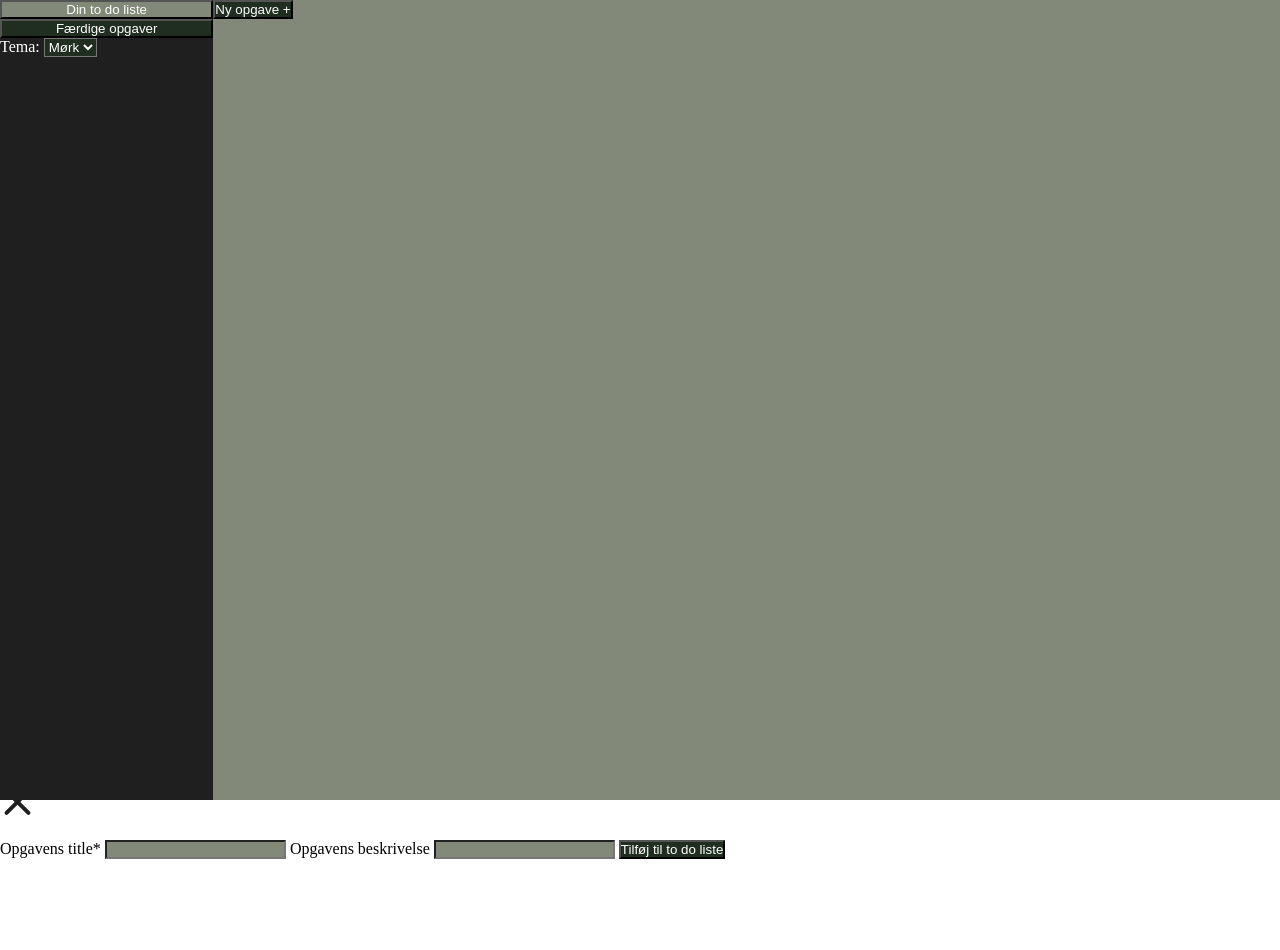
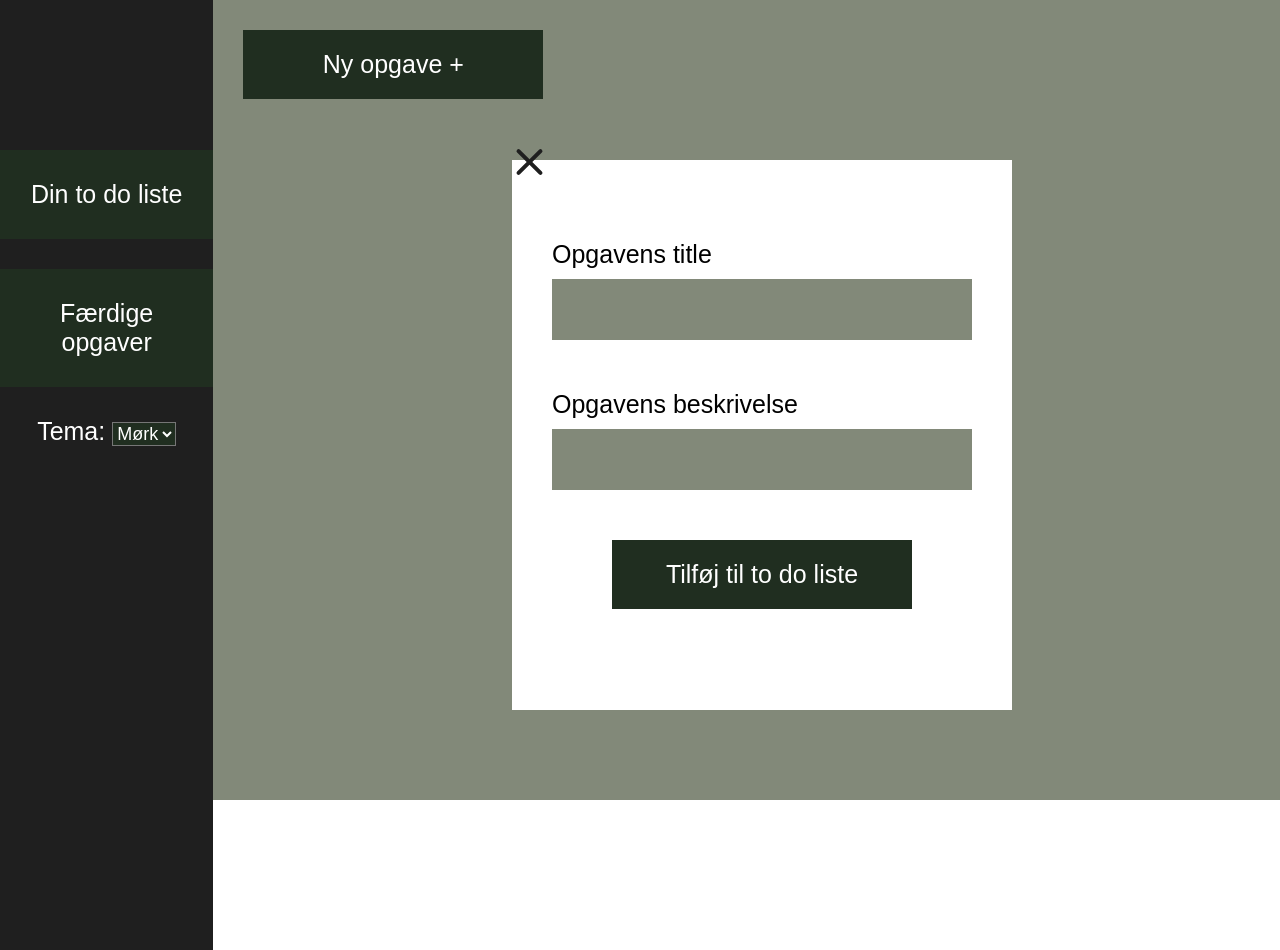
Before and after one commit to krestineHaugaard/mmd_exercises_3_semester, a plain HTML site: page to_do_list/index.html in a window 1280 px wide. Both pictures are taken after a click on the button "Ny opgave +". Before the commit the page ends 859 px from the top, so only its background shows below. Drawn offline with Linux system fonts and the light colour scheme.

Commit message:
this sucks

```diff
--- a/to_do_list/index.html
+++ b/to_do_list/index.html
@@ -13,6 +13,7 @@
       <section id="nav_bar">
         <button id="todo_list">Din to do liste</button>
         <button id="finished_todo">Færdige opgaver</button>
+        <div id="indryk">
           <label>
             Tema:
             <select class="tema" name="tema">
@@ -25,6 +26,7 @@
               <option value="purple">Lilla</option>
             </select>
           </label>
+        </div>
       </section>
       <!-- Opgave baren der ligger til højre i big grid, indeholder en ny opgave knap samt de articler(opgaver) som brugeren generere  -->
       <section id="todo_list_bar">
@@ -35,36 +37,38 @@
 
     <template id="new_task">
       <article id="">
-        <div id="top_of_element">
+        <div class="top_of_element">
           <h1 aria-label="headline to fill" data-type="task_name"></h1>
           <div>
+            <label for="check_item">
               <input
                 aria-label="Tjek opgave af"
+                id=""
                 type="checkbox"
                 name="check_item"
-              value=""
               />
+            </label>
             <img
-              id="trash_icon"
+              class="trash_icon"
               src="icons/trash_can_icon.svg"
               alt="trash icon for deleting"
             />
           </div>
         </div>
-        <div id="text_of_element">
+        <div class="text_of_element">
           <p data-type="discription"></p>
         </div>
       </article>
     </template>
 
     <!-- pop up vindue der ligger uden for big grid og skal komme frem som overlay når man vil oprette en ny opgave til sin liste -->
-    <div id="pop_up" class="hide">
+    <div id="pop_up">
       <div id="cross_for_close">
         <span id="cross_line1"></span>
         <span id="cross_line2"></span>
       </div>
-      <form>
-        <label for="assignment_name">Opgavens title*</label>
+      <form id="form_flex">
+        <label for="assignment_name">Opgavens title</label>
         <input type="text" id="assignment_name" name="assignment_name" />
         <label for="assignment_description">Opgavens beskrivelse</label>
         <input
--- a/to_do_list/to_do_list.css
+++ b/to_do_list/to_do_list.css
@@ -1,6 +1,7 @@
 * {
   margin: 0;
   padding: 0;
+  font-family: var(--font-family);
 }
 
 html,
@@ -10,6 +11,13 @@ body,
 #nav_bar,
 #todo_list_bar {
   height: 100%;
+}
+
+:root {
+  --font-big: 40px;
+  --font-medium: 25px;
+  --font-small: 18px;
+  --font-family: Arial, Helvetica, sans-serif;
 }
 
 [data-theme="dark"] {
@@ -68,11 +76,21 @@ body,
   --lightest-col: rgb(255, 255, 255);
 }
 
+h1 {
+  font-size: var(--font-big);
+}
+
+p {
+  font-size: var(--font-small);
+}
+
 #nav_bar {
   background-color: var(--darkest-col);
   height: 100%;
   display: flex;
   flex-direction: column;
+  gap: 30px;
+  padding-top: 150px;
 }
 
 #todo_list_bar {
@@ -83,6 +101,34 @@ body,
 button {
   background-color: var(--btn-col);
   color: var(--lightest-col);
+  border: none;
+  font-size: var(--font-medium);
+}
+
+#submit_new_task,
+#new_task_button {
+  padding: 20px 40px;
+  width: 300px;
+}
+
+#submit_new_task {
+  margin-left: auto;
+  margin-right: auto;
+}
+
+#new_task_button {
+  margin-left: 30px;
+  margin-top: 30px;
+}
+
+#indryk {
+  margin-left: auto;
+  margin-right: auto;
+}
+
+#todo_list,
+#finished_todo {
+  padding: 30px;
 }
 
 button:hover {
@@ -92,16 +138,23 @@ button:hover {
 article {
   background-color: var(--light-grey);
   color: var(--darkest-col);
+  width: 60%;
+  margin-left: auto;
+  margin-right: auto;
+  margin-top: 40px;
+  padding: 30px;
 }
 
-#text_of_element {
+.top_of_element {
+  display: flex;
+  justify-content: space-between;
+  align-items: baseline;
+}
+
+.text_of_element {
   background-color: var(--background-col);
   color: var(--darkest-col);
-}
-
-#items_of_element {
-  background-color: var(--background-col);
-  color: var(--darkest-col);
+  padding: 10px;
 }
 
 #pop_up {
@@ -110,6 +163,9 @@ article {
 
 input {
   background-color: var(--background-col);
+}
+
+input[type="checkbox"] {
 }
 
 input[type="submit"] {
@@ -139,7 +195,7 @@ input[type="submit"]:hover {
   display: none;
 }
 
-#trash_icon {
+.trash_icon {
   max-width: 20px;
 }
 
@@ -174,6 +230,36 @@ input[type="submit"]:hover {
   width: 40px;
 }
 
+#pop_up {
+  position: absolute;
+  height: 550px;
+  width: 500px;
+  left: 40%;
+  top: 20%;
+}
+
+#form_flex {
+  display: flex;
+  flex-direction: column;
+  gap: 10px;
+  padding: 40px;
+}
+
+label {
+  font-size: var(--font-medium);
+}
+
+input {
+  font-size: var(--font-small);
+  border: none;
+  padding: 20px 0px;
+  margin-bottom: 40px;
+}
+
+select {
+  font-size: var(--font-small);
+}
+
 @media (max-width: 1000px) {
   #big_grid {
     display: grid;
--- a/to_do_list/to_do_list.js
+++ b/to_do_list/to_do_list.js
@@ -4,7 +4,6 @@ const temaSwitch = document.querySelector(".tema");
 
 temaSwitch.addEventListener("change", (event) => {
   let nyValue = event.target.value;
-  console.log(nyValue);
   document.querySelector("body").dataset.theme = nyValue;
 });
 
@@ -31,6 +30,7 @@ finishedTodoBtn.addEventListener("click", () => {
 const popUpElement = document.querySelector("#pop_up");
 
 newTaskBtn.addEventListener("click", () => {
+  document.querySelector("input").textContent = "";
   popUpElement.classList.remove("hide");
 });
 
@@ -61,7 +61,9 @@ function createNewDomElement(taskName, taskDescription) {
   const templateClone = document
     .querySelector("#new_task")
     .content.cloneNode(true);
-  templateClone.querySelector("article").id = unikIDForArticle();
+  let newID = unikIDForArticle();
+  templateClone.querySelector("article").id = newID;
+  templateClone.querySelector("input").id = newID;
   templateClone.querySelector("[data-type=task_name").textContent = taskName;
   templateClone.querySelector("[data-type=discription").textContent =
     taskDescription;
```
Lines whose indentation alone changed are shown as unchanged.
